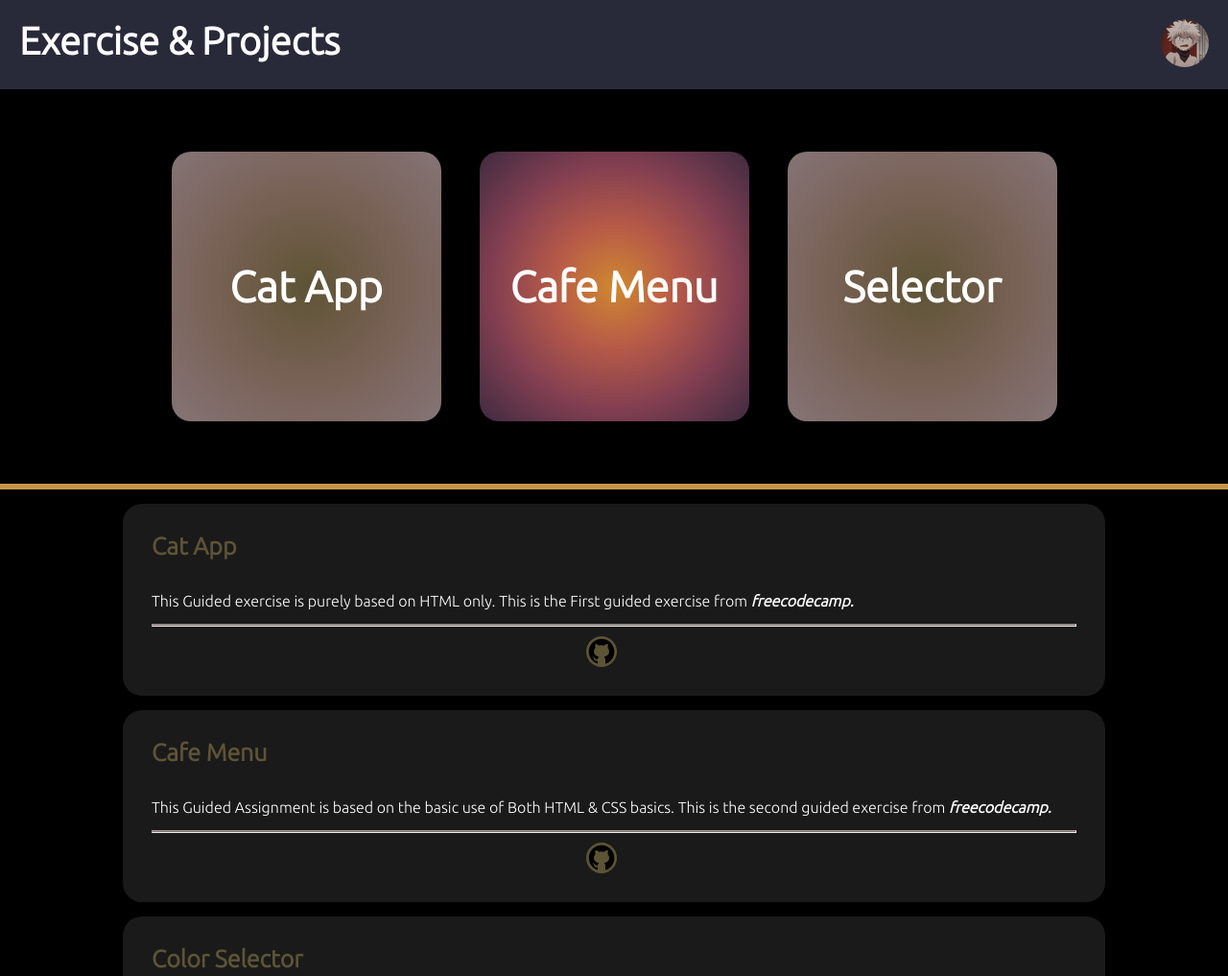
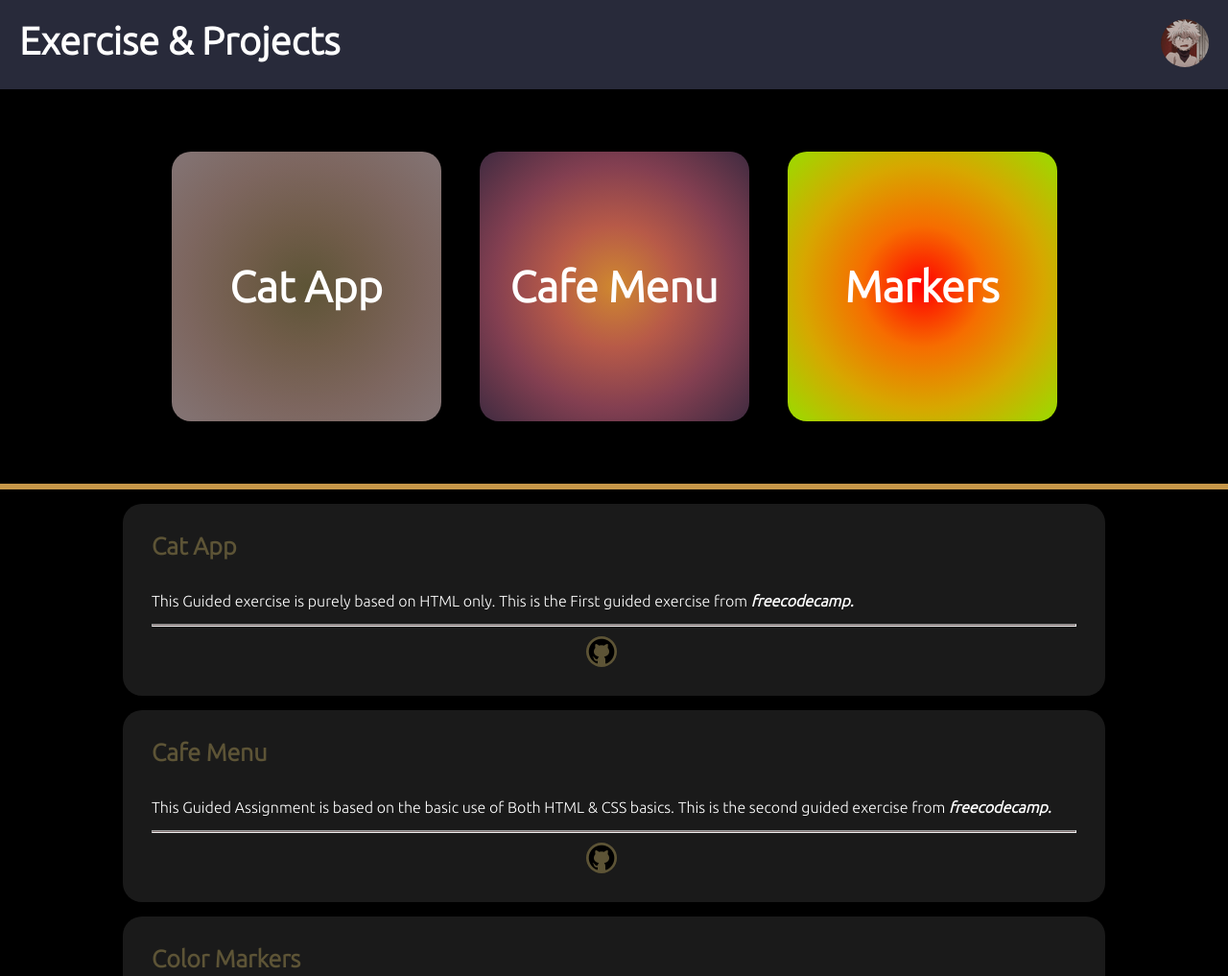
Before and after one commit to Moh2399/freeCodeCamp, a plain HTML site: page index.html in a window 1280 px wide. Shown: the top 1017 px of the page at 96% size. Drawn offline with Linux system fonts and the light colour scheme.

Commit message:
Renamed the new project to Marker and added some new background color to it

```diff
--- a/index.html
+++ b/index.html
@@ -24,9 +24,9 @@
             ><h2>Cafe Menu</h2></a
           >
         </div>
-        <div class="colorSelector">
-          <a href="coloredMarkers/index.html" target="_blank" class="link"
-            ><h2>Selector</h2></a
+        <div class="colorMarkers">
+          <a href="colorMarkers/index.html" target="_blank" class="link"
+            ><h2>Markers</h2></a
           >
         </div>
       </div>
@@ -61,7 +61,7 @@
         ></a>
       </section>
       <section class="description">
-        <h3>Color Selector</h3>
+        <h3>Color Markers</h3>
         <br />
         <p>
           This Guided exercise is based on CSS color properties a good example
@@ -73,7 +73,7 @@
         </p>
         <hr class="sse" />
         <a
-          href="https://github.com/Moh2399/freeCodeCamp/tree/main/colorSelector"
+          href="https://github.com/Moh2399/freeCodeCamp/tree/main/coloredMarkers"
           target="_blank"
           ><button class="github"></button
         ></a>
--- a/styles.css
+++ b/styles.css
@@ -47,7 +47,7 @@ body {
 }
 
 .catPhotoApp,
-.cafeMenu, .colorSelector {
+.cafeMenu, .colorMarkers {
   display: flex;
   flex-wrap: nowrap;
   align-items: center;
@@ -93,15 +93,8 @@ body {
   animation: bgp 5s ease 0s 1 normal forwards;
 }
 
-.colorSelector {
-  background-image: radial-gradient(
-    circle,
-    #5d5436,
-    #705c49,
-    #7d665f,
-    #837373,
-    #878183
-  );
+.colorMarkers {
+  background-image: radial-gradient(circle, #ff0000, #f66d00, #d7a700, #a0d600, #00ff00);
   animation: bgp 5s ease 0s 1 normal forwards;
 }
 
```
